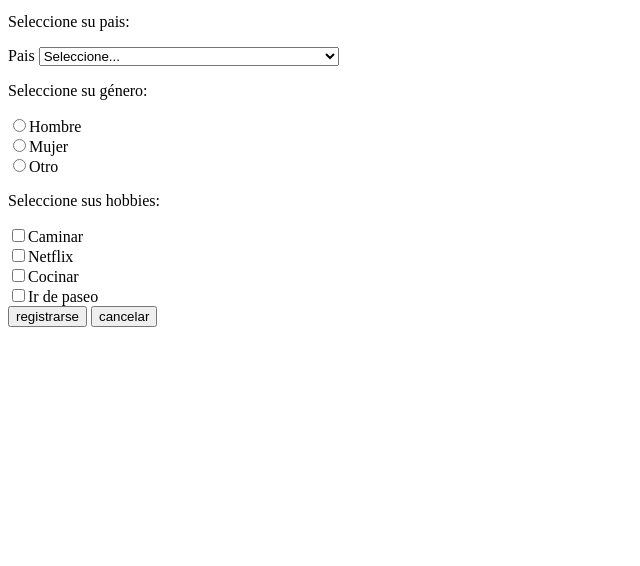
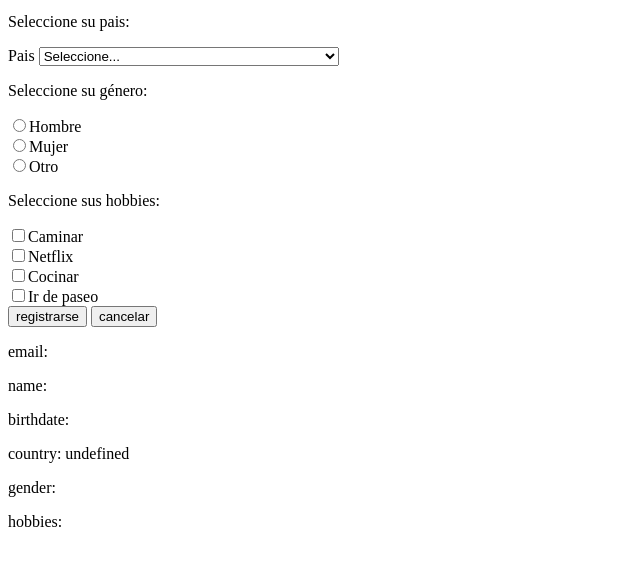
Before and after one commit to emilio93/HTML-CSS-JS-Practice, a plain HTML site: page index.html in a window 1280 px wide. Both pictures are taken after a click on the button "registrarse". Shown: the part 146-712 px from the top of the page, without its empty margins (0-640 px from the left). Drawn offline with Linux system fonts and the light colour scheme.

Commit message:
Show data on screen

```diff
--- a/index.html
+++ b/index.html
@@ -40,6 +40,7 @@
       </button>
       <button class="secondary-button" type="button">cancelar</button>
     </form>
+    <div id="response"></div>
     <script src="data.js"></script>
     <script src="scripts.js"></script>
   </body>
--- a/scripts.js
+++ b/scripts.js
@@ -72,6 +72,8 @@ function submitForm() {
             radio.checked = false;
             formElementsValues[formElement] = gender[index];
             break;
+          } else if (index === element.length - 1) {
+            formElementsValues[formElement] = "";
           }
         }
         continue;
@@ -101,6 +103,15 @@ function submitForm() {
   }
 
   // Print form values.
+  document.getElementById('response').innerHTML = '';
+  for (const key in formElementsValues) {
+    if (Object.hasOwnProperty.call(formElementsValues, key)) {
+      const element = formElementsValues[key];
+      const p = document.createElement('p');
+      p.innerHTML = `${key}: ${element}`;
+      document.getElementById('response').appendChild(p);
+    }
+  }
   console.log(formElementsValues);
 }
 
```
